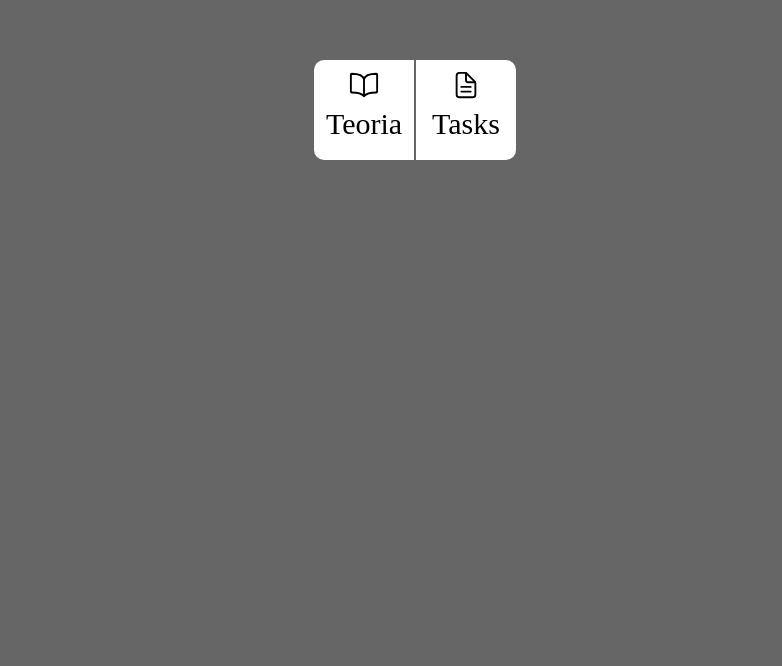
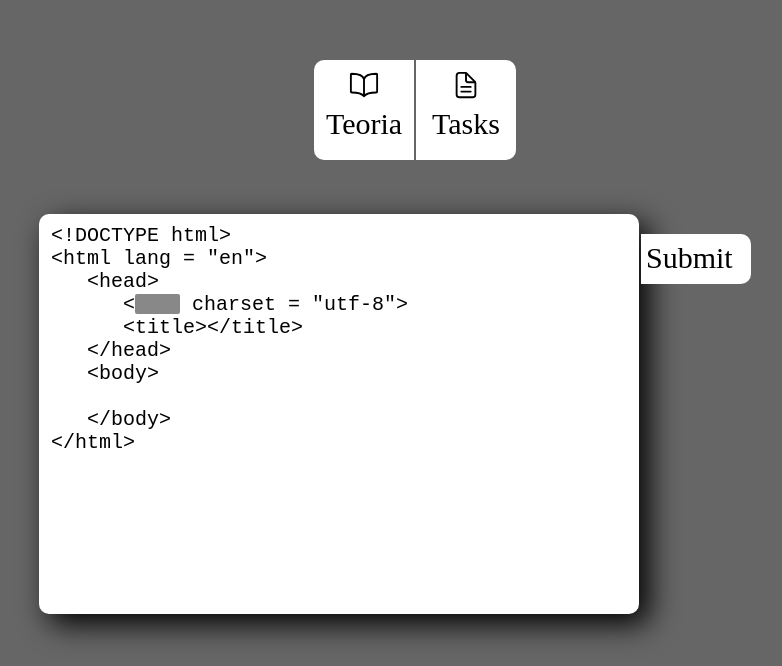
Before and after one commit to ProDeveloper9238/ExpertHTMLDemoV1, a plain HTML site: page index.html in a window 1280 px wide. Shown: the part 142-808 px from the top of the page, without its empty margins (225-1007 px from the left). Drawn offline with nearby package versions, Linux system fonts and the light colour scheme.

Commit message:
Add files via upload

```diff
--- a/index.html
+++ b/index.html
@@ -8,11 +8,44 @@
 		<script nomodule src="https://unpkg.com/ionicons@5.5.2/dist/ionicons/ionicons.js"></script>
 	</head>
 	<body>
+		<!--BUTTONS-->
 		<table class = "mainButtonTable">
 			<tr>
-				<td><div class = "mainButtonLeft"><ion-icon name="book-outline"></ion-icon><br>Teoria</div></td>
-				<td><div class = "mainButtonRight"><ion-icon name="document-text-outline"></ion-icon><br>Tasks</div></td>
+				<td class = "mainButtonTableData"><div class = "mainButtonLeft"><ion-icon name="book-outline"></ion-icon><br>Teoria</div></td>
+				<td class = "mainButtonTableData"><div class = "mainButtonRight"><ion-icon name="document-text-outline"></ion-icon><br>Tasks</div></td>
 			</tr>
 		</table>
+		<!--BUTTONS-->
+
+		<!--TASKS-->
+		<table class = "tasksTable">
+			<tr>
+				<td>
+					<div class = "tasks">
+						<script>
+							function submit() {
+								const answer = document.getElementById("answer").value;
+								console.log(answer)
+							}
+						</script>
+						<pre>
+ &lt;!DOCTYPE html&gt;
+ &lt;html lang = "en"&gt;
+    &lt;head&gt;
+       &lt;<input class = "answer" type = "text" maxlength = "4" id = "answer"> charset = "utf-8"&gt;
+       &lt;title&gt;&lt;/title&gt;
+    &lt;/head&gt;
+    &lt;body&gt;
+
+    &lt;/body&gt;
+ &lt;/html&gt;</pre>
+					</div>
+				</td>
+				<td class = "buttonTasksTableData">
+					<div onclick = "submit()" class = "submit">Submit</div>
+				</td>
+			</tr>
+		</table>
+		<!--TASKS-->
 	</body>
 </html>
--- a/style.css
+++ b/style.css
@@ -14,7 +14,7 @@ body { /*!!!!!!!!*/
 	margin-top:150px;
 }
 
-td {
+.mainButtonTableData {
 	height:200px;
 	width:150px;
 }
@@ -74,3 +74,59 @@ td {
 	border-top-left-radius:10px;
 	border-bottom-left-radius:10px;
 }
+
+.tasks {
+	height:390px;
+	width:600px;
+	padding-top:10px;
+	background-color:#ffffff;
+	border-radius:10px;
+	box-shadow:10px 10px 30px #000000;
+	font-size:20px;
+	font-family:Bahnschrift;
+}
+
+.answer {
+	height:20px;
+	width:45px;
+	background-color:#888888;
+	font-size:20px;
+	font-family:Bahnschrift;
+	border-radius:2px;
+}
+
+.tasksTable {
+	margin:auto;
+	margin-bottom:50px;
+}
+
+/*table, td, tr {
+	border:2px solid black;
+	border-collapse:collapse;
+}*/
+
+.buttonTasksTableData {
+	width:150px;
+}
+
+.submit {
+	width:105px;
+	height:43px;
+	padding-top:7px;
+	padding-left:5px;
+	margin-top:-180px;
+	background-color:#ffffff;
+	font-size:30px;
+	font-family:Bahnschrift;
+	transition:0.3s;
+
+	border-top-right-radius:10px;
+	border-bottom-right-radius:10px;
+}
+
+.submit:hover {
+	width:115px;
+	padding-left:15px;
+	background-color:#52128a;
+	color:white;
+}
```
